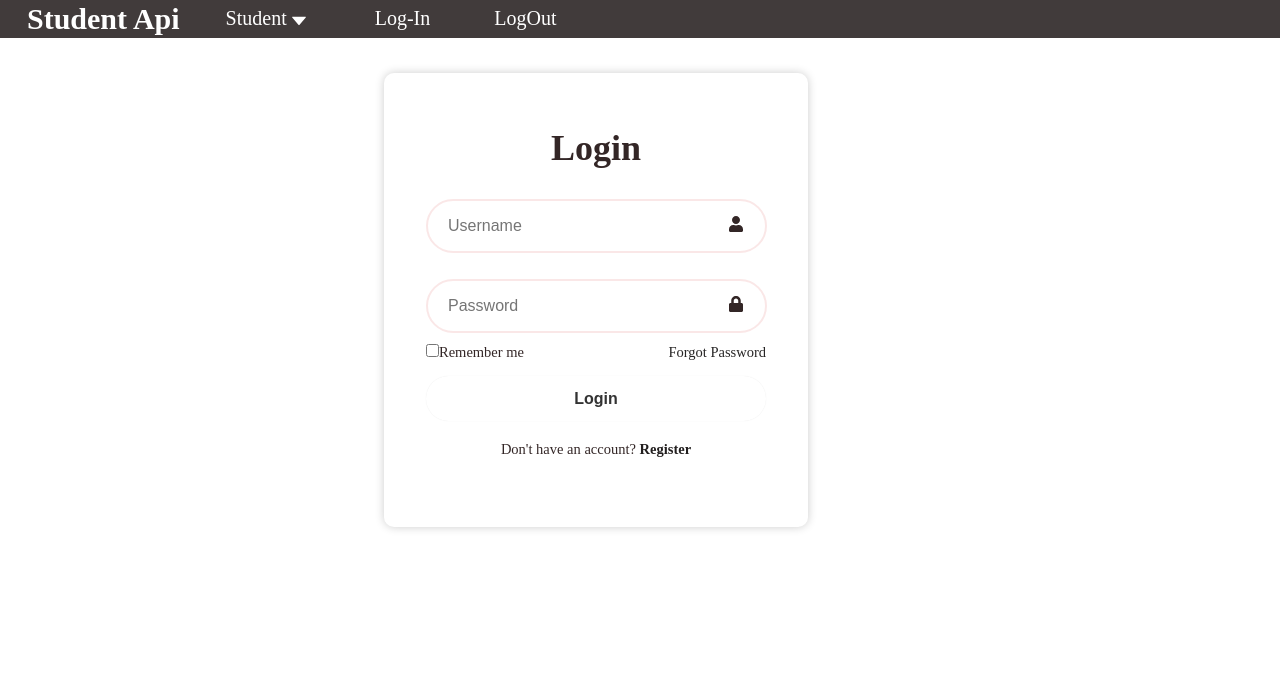
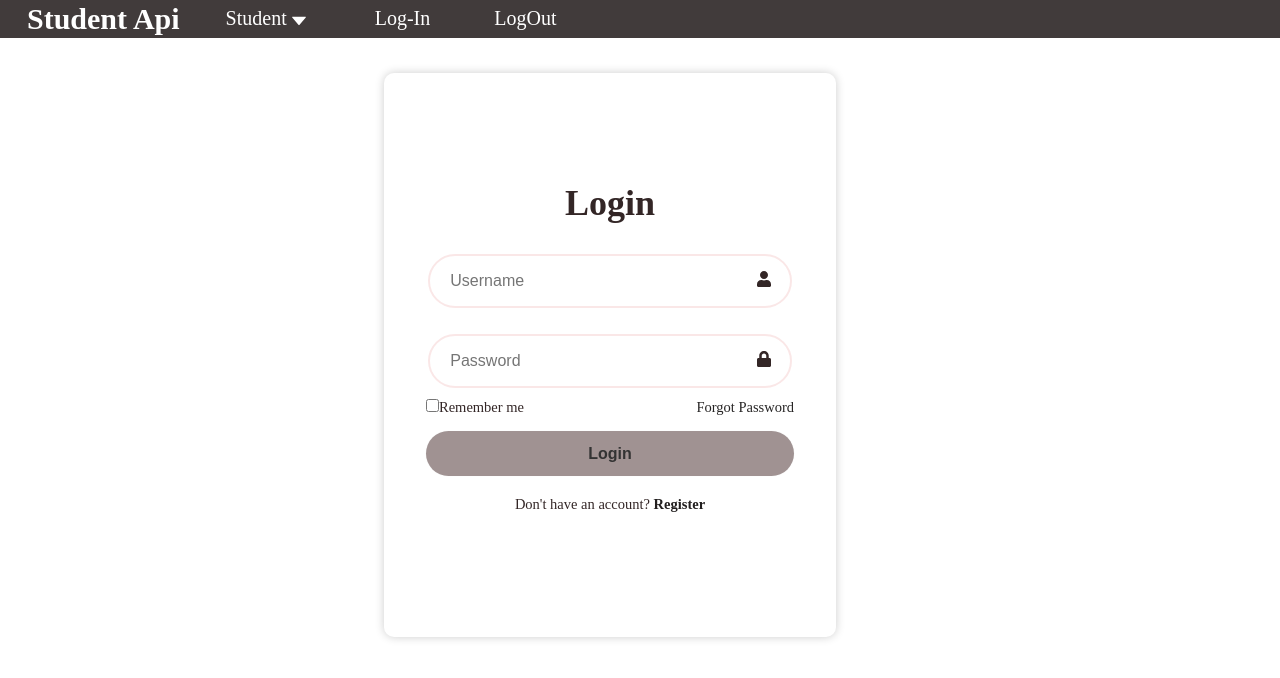
Before and after one commit to MBUDA-BRANICE-NJIRA/Log-In-Form-Consuming-Student-Api, a React (Create React App) app: page /LogIn in a window 1280 px wide. Shown: the top 678 px of the page. Built offline with nearby package versions, Linux system fonts and the light colour scheme.

Commit message:
Triend working on the section responsible for rendering registratin form

```diff
--- a/src/index.css
+++ b/src/index.css
@@ -70,8 +70,8 @@
 /* LOGIN CSS */
 .Wrapper  {
   position: relative;
-  width: 420px;
-  height: 450px;
+  width: 35%;
+  height: 70vh;
   background: transparent;
   border: 2px solid rgba(255, 255, 255, .1);
   backdrop-filter: blur(30px);
@@ -120,6 +120,7 @@
   transition: translate .18s ease;
   translate: 0;
 }
+
 .form-box.login {
   display: block;
 }
@@ -198,7 +199,7 @@ form .remember-forgot {
 form button {
   width: 100%;
   height: 45px;
-  background: #fff;
+  background: #a09292;
   border: none;
   outline: none;
   border-radius: 40px;
```
